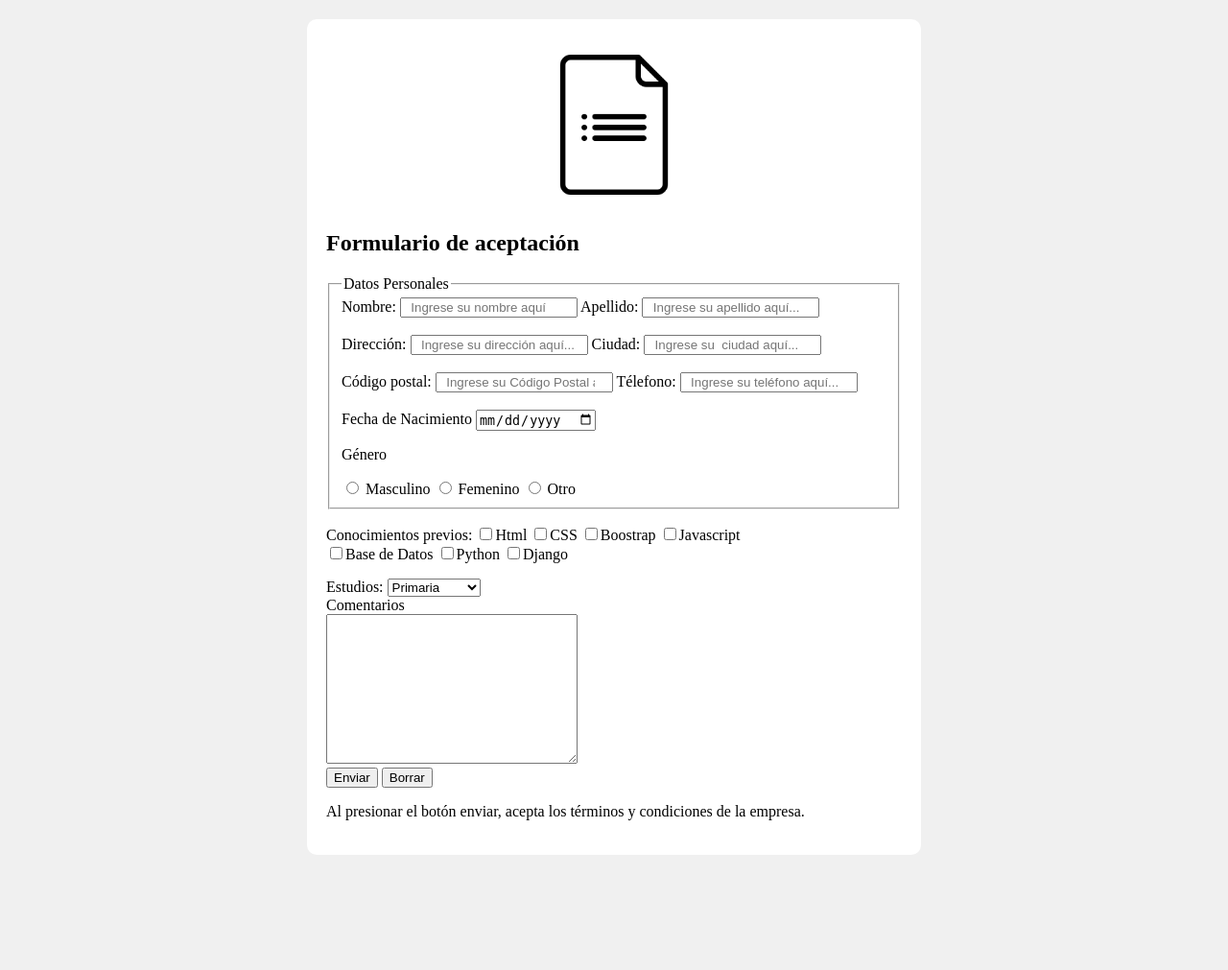
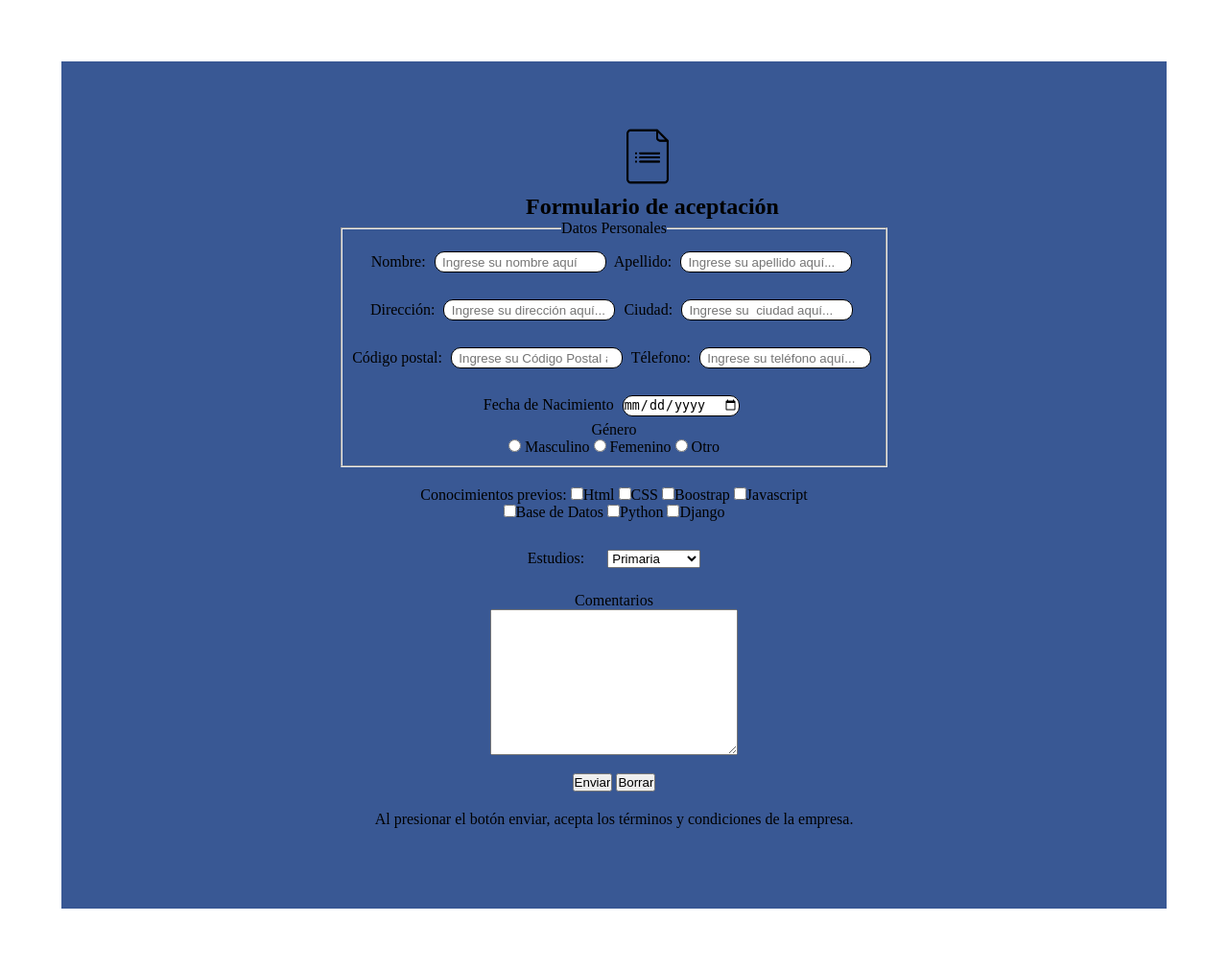
Before and after one commit to PabloCasalino/paginadeventas, a Python web app: template templates/suscribirse.html in a window 1280 px wide. Shown: the whole page at 96% size. Before the commit the page ends 891 px from the top, so only its background shows below. Run offline with Jinja, Linux system fonts and the light colour scheme; the template is opened without the code that fills it, so the values that code supplies are empty.

Commit message:
Se quitaron carpetas que no servian. Se modificaron los nombres de los archivos para que no confundan, y ademas lo hago para probar, que tanto

```diff
--- a/statics/css/formstyle2.css
+++ /dev/null
@@ -1,28 +0,0 @@
-
-
-
-        body {
-            margin: 0;
-            padding: 0;
-            justify-content: center;
-            align-items: center;
-            background-color: #f0f0f0;
-            }
-
-        #formulario {
-            width: 80%;
-            max-width: 600px;
-            background-color: #fff;
-            padding: 20px;
-            border-radius: 10px;
-            display: block;
-            margin: 20px auto;
-        }
-
-        #formulario img {
-            display: block;
-            margin: 0 auto;
-            width: 180px;
-        }
-
-        /* Agrega cualquier otra regla CSS que necesites */
--- a/templates/suscribirse.html
+++ b/templates/suscribirse.html
@@ -4,7 +4,7 @@
     <meta charset="UTF-8" />
     <meta name="viewport" content="width=device-width, initial-scale=1.0" />
     <!-- <link rel="stylesheet" href="./statics/style.css"> -->
-    <link rel="stylesheet" href="../statics/css/formstyle2.css">
+    <link rel="stylesheet" href="../statics/css/suscribirse.css">
     <title>Registro</title>
   </head>
   <body>
```
Also changed, not shown: statics/css/style2.css (deleted, +0 -7 lines), statics/css/suscribirse.css (renamed from statics/css/formstyle1.css).
